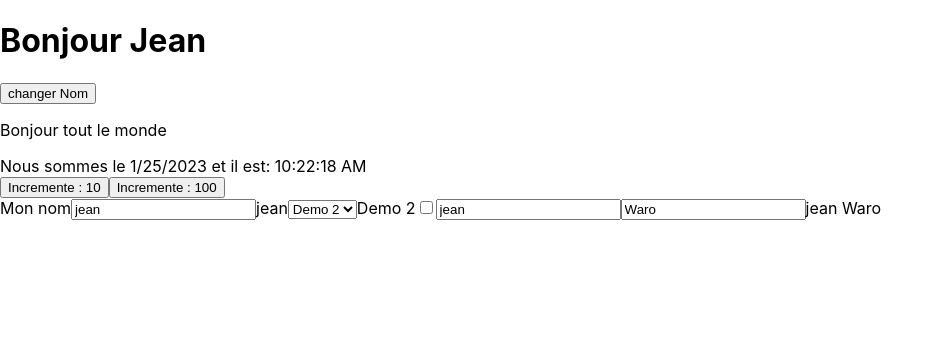
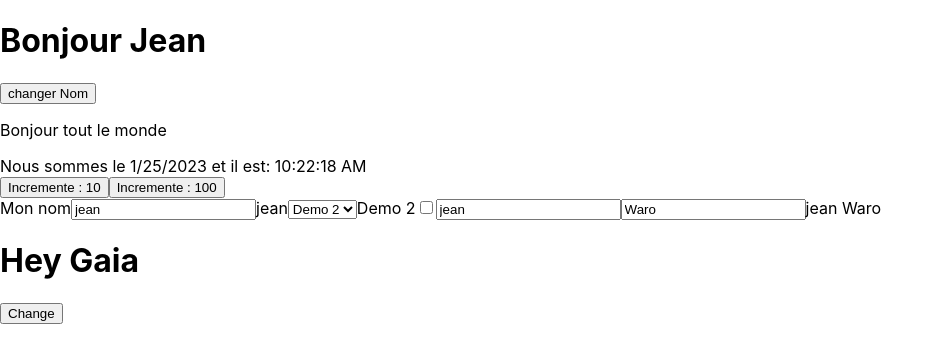
Before and after one commit to Mathieu-Warocquier/test-reals, a React (Create React App) app: page / in a window 1280 px wide. Shown: the top 362 px of the page, without its empty margins (0-944 px from the left). Built offline with nearby package versions, Linux system fonts and the light colour scheme.

Commit message:
test pour vérifier la bonne compréhension

```diff
--- a/src/components/App.js
+++ b/src/components/App.js
@@ -11,6 +11,7 @@ import TestA from './TestA'
 import Horloge from './Horloge'
 import Incremente from './Incremente'
 import Formulaire from './Formulaire'
+import Comp from './Comp'
 
 function App() {
 
@@ -22,6 +23,7 @@ function App() {
       <Incremente start={10} />
       <Incremente start={100} step={10}/>
       <Formulaire />
+      <Comp name="Gaia" name2="Maud"> Hey </Comp>
     </div>
   )
 
--- /dev/null
+++ b/src/components/Comp.js
@@ -0,0 +1,12 @@
+import { useState } from "react"
+
+function Comp({name, name2, children}) {
+
+  const [initName, changeName] = useState(name)
+
+  return <div>
+    <h1>{children} {initName}</h1>
+    <button onClick={() => changeName(name2)}>Change</button>
+  </div>
+}
+export default Comp
```
